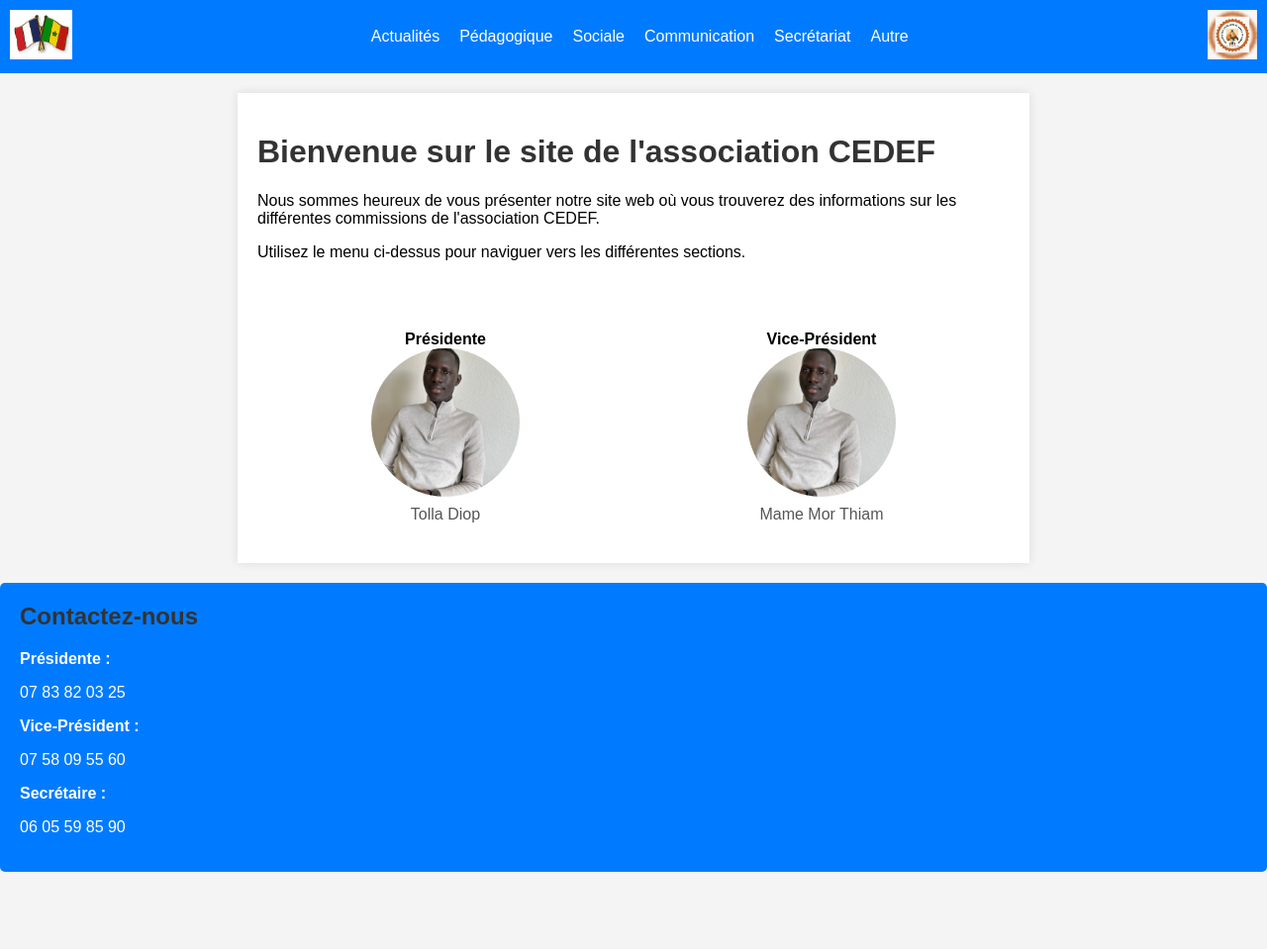
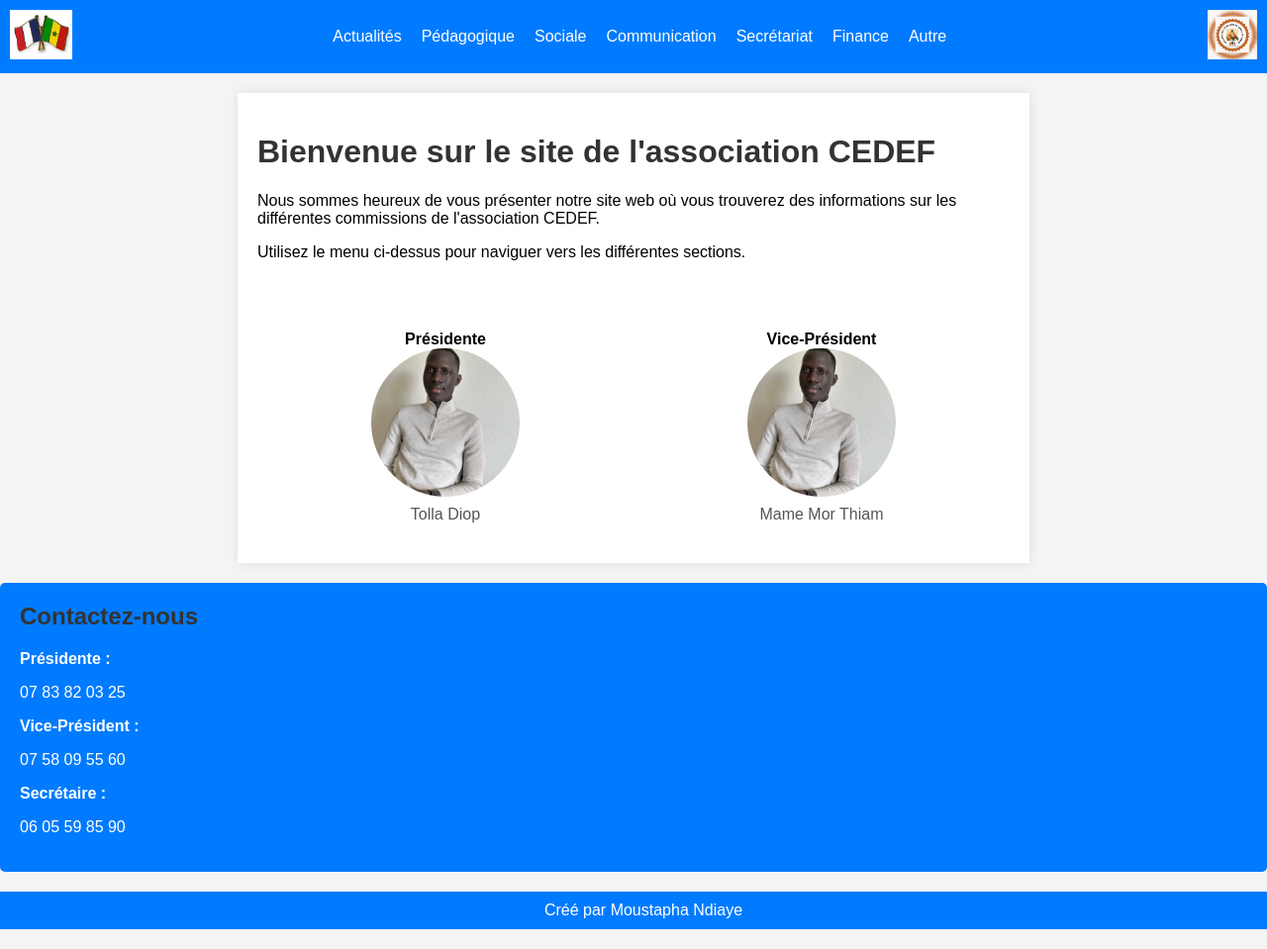
Before and after one commit to phata06/cedef, a plain HTML site: page index.html in a window 1280 px wide. Shown: the whole page at 99% size. Before the commit the page ends 901 px from the top, so only its background shows below. Drawn offline with Linux system fonts and the light colour scheme.

Commit message:
Ajout de onglet finance

```diff
--- a/index.html
+++ b/index.html
@@ -159,6 +159,7 @@
             <a href="com_sociale.html">Sociale</a>
             <a href="#">Communication</a>
             <a href="secretariat.html">Secrétariat</a>
+            <a href="finance.html">Finance</a> <!-- Nouvel onglet ajouté -->
             <a href="tresorier.html">Autre</a>
         </div>
         <div class="logo">
@@ -191,11 +192,11 @@
         <h2>Contactez-nous</h2>
         <div class="contact-item">
             <strong>Présidente :</strong>
-            <p> 07 83 82 03 25</p>
+            <p>07 83 82 03 25</p>
         </div>
         <div class="contact-item">
             <strong>Vice-Président :</strong>
-            <p> 07 58 09 55 60</p>
+            <p>07 58 09 55 60</p>
         </div>
         <div class="contact-item">
             <strong>Secrétaire :</strong>
@@ -204,6 +205,8 @@
     </div>
 
     <!-- Section footer -->
-
+    <div class="footer">
+        <p>Créé par Moustapha Ndiaye</p>
+    </div>
 </body>
 </html>
```
